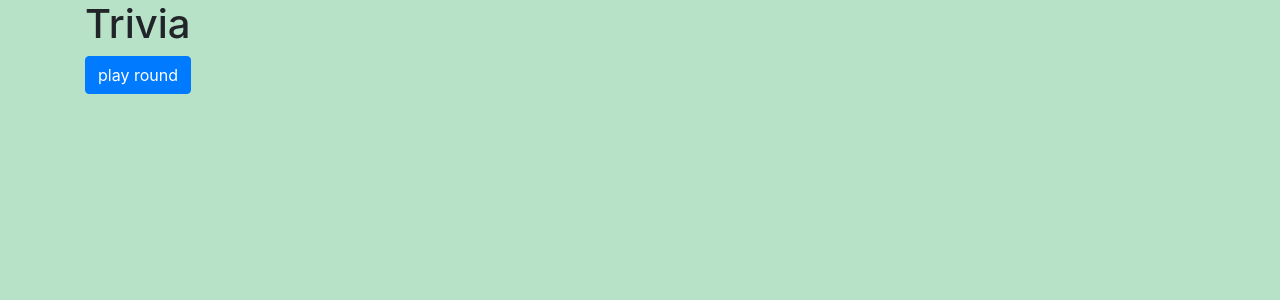
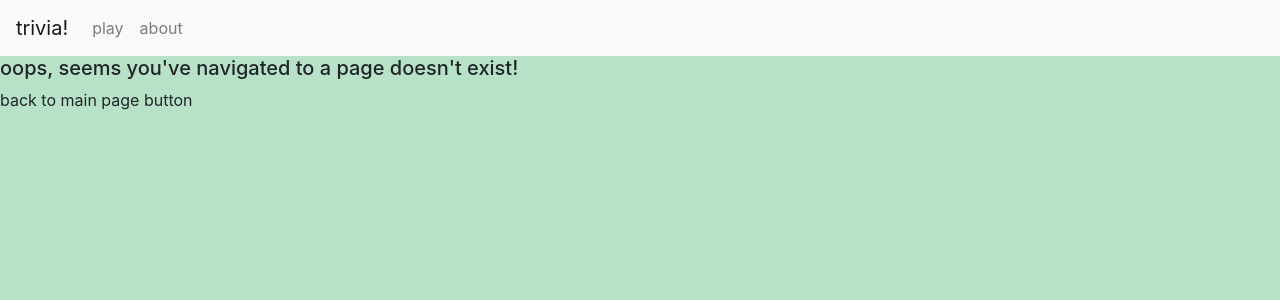
Before and after one commit to oliviakasmin/tandem-trivia, a React (Create React App) app in the folder client/: page /404 in a window 1280 px wide. Shown: the top 300 px of the page. Built offline with nearby package versions, Linux system fonts and the light colour scheme; no server answers.

Commit message:
feat: navbar, and added some styling

```diff
--- a/client/package.json
+++ b/client/package.json
@@ -11,6 +11,7 @@
     "react-apollo": "^3.1.5",
     "react-bootstrap": "^1.4.0",
     "react-dom": "^17.0.1",
+    "react-router-dom": "^5.2.0",
     "react-scripts": "4.0.0",
     "web-vitals": "^0.2.4"
   },
--- /dev/null
+++ b/client/src/components/About.js
@@ -0,0 +1,7 @@
+import React from 'react'
+
+const About = () => {
+  return <h5>my about page</h5>
+}
+
+export default About
--- a/client/src/components/Game.js
+++ b/client/src/components/Game.js
@@ -34,8 +34,14 @@ const Game = props => {
   }
   return (
     <Container>
-      <h1>Trivia</h1>
-      {!showRound ? <Button onClick={handleFirstPlay}>play round</Button> : ''}
+      <br />
+      {!showRound ? (
+        <Button size='lg' variant='outline-dark' onClick={handleFirstPlay}>
+          let's play
+        </Button>
+      ) : (
+        ''
+      )}
       {showRound && getRounds[0] ? <Round rounds={getRounds} /> : ''}
     </Container>
   )
--- /dev/null
+++ b/client/src/components/NavComponent.js
@@ -0,0 +1,20 @@
+import React, { Container } from 'react'
+import { Navbar, Nav } from 'react-bootstrap'
+
+const NavComponent = () => {
+  return (
+    <Navbar bg='light' sticky='top'>
+      <Navbar.Brand href='/'>trivia!</Navbar.Brand>
+      <Nav>
+        <Nav.Link href='/' className='nav-link'>
+          play
+        </Nav.Link>
+        <Nav.Link href='/about' className='nav-link'>
+          about
+        </Nav.Link>
+      </Nav>
+    </Navbar>
+  )
+}
+
+export default NavComponent
--- /dev/null
+++ b/client/src/components/NotFound.js
@@ -0,0 +1,12 @@
+import React from 'react'
+
+const NotFound = () => {
+  return (
+    <div>
+      <h5>oops, seems you've navigated to a page doesn't exist! </h5>
+      <div>back to main page button</div>
+    </div>
+  )
+}
+
+export default NotFound
--- a/client/src/components/Round.js
+++ b/client/src/components/Round.js
@@ -71,7 +71,7 @@ const Round = props => {
             {rounds[currentRound][currentQuestion].correct}
           </Alert>
           {!showAnswers & (currentQuestion < 9) ? (
-            <Button variant='warning' onClick={handleNextQuestion}>
+            <Button variant='outline-dark' onClick={handleNextQuestion}>
               next question
             </Button>
           ) : (
@@ -93,7 +93,7 @@ const Round = props => {
       {!showQuestion ? (
         <div>
           {' '}
-          <h5>you scored {score} points this round!</h5> <br />
+          <h5>you scored {score} point(s) this round!</h5> <br />
           <Button variant='success' onClick={handlePlayNext}>
             play next round!
           </Button>
--- /dev/null
+++ b/client/src/components/Routes.js
@@ -0,0 +1,18 @@
+import React from 'react'
+import { Game, About, NotFound } from './index.js'
+import { Route, BrowserRouter, Redirect, Switch } from 'react-router-dom'
+
+const Routes = () => {
+  return (
+    <BrowserRouter>
+      <Switch>
+        <Route exact path='/about' component={About} />
+        <Route exact path='/' component={Game} />
+        <Route path='/404' component={NotFound} />
+        <Redirect from='/*' to='/404' />
+      </Switch>
+    </BrowserRouter>
+  )
+}
+
+export default Routes
--- a/client/src/components/index.js
+++ b/client/src/components/index.js
@@ -1,3 +1,7 @@
 import Game from './Game'
+import About from './About'
+import Routes from './Routes'
+import NotFound from './NotFound'
+import NavComponent from './NavComponent'
 
-export { Game }
+export { Game, About, Routes, NotFound, NavComponent }
--- a/client/src/index.js
+++ b/client/src/index.js
@@ -4,7 +4,7 @@ import './index.css'
 import reportWebVitals from './reportWebVitals'
 import ApolloClient from 'apollo-boost'
 import { ApolloProvider } from 'react-apollo'
-import { Game } from './components'
+import { Game, Routes, NavComponent } from './components'
 
 const client = new ApolloClient({
   uri: 'http://localhost:3001/triviadata',
@@ -14,7 +14,9 @@ ReactDOM.render(
   <ApolloProvider client={client}>
     {/* <React.StrictMode> */}
     {/* </React.StrictMode>, */}
-    <Game />
+    {/* <Game /> */}
+    <NavComponent />
+    <Routes />
   </ApolloProvider>,
 
   document.getElementById('root')
```
Also changed, not shown: 1 other file (tests, documents, lock files or other folders).
